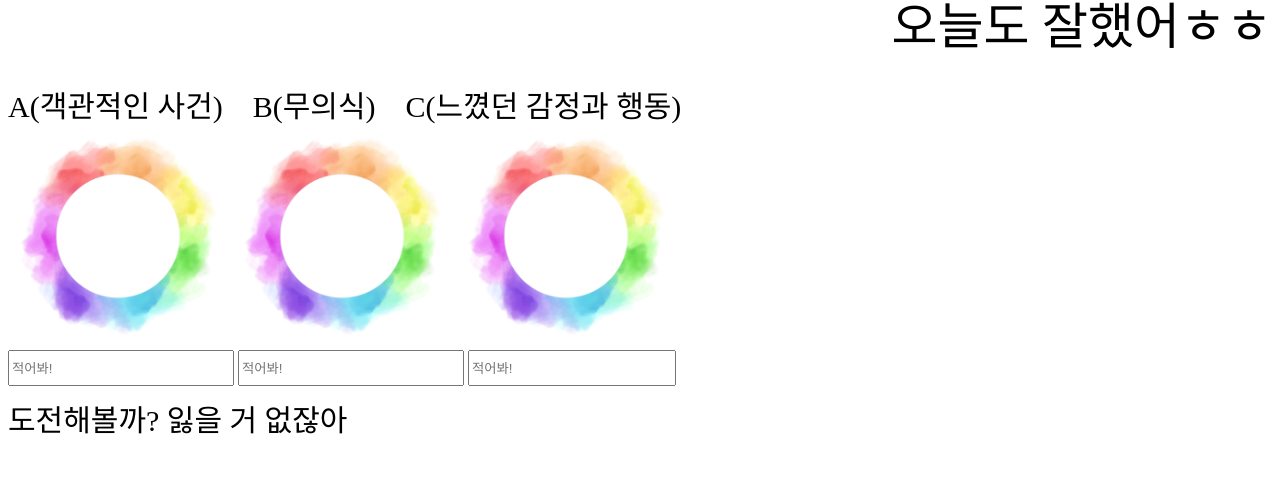
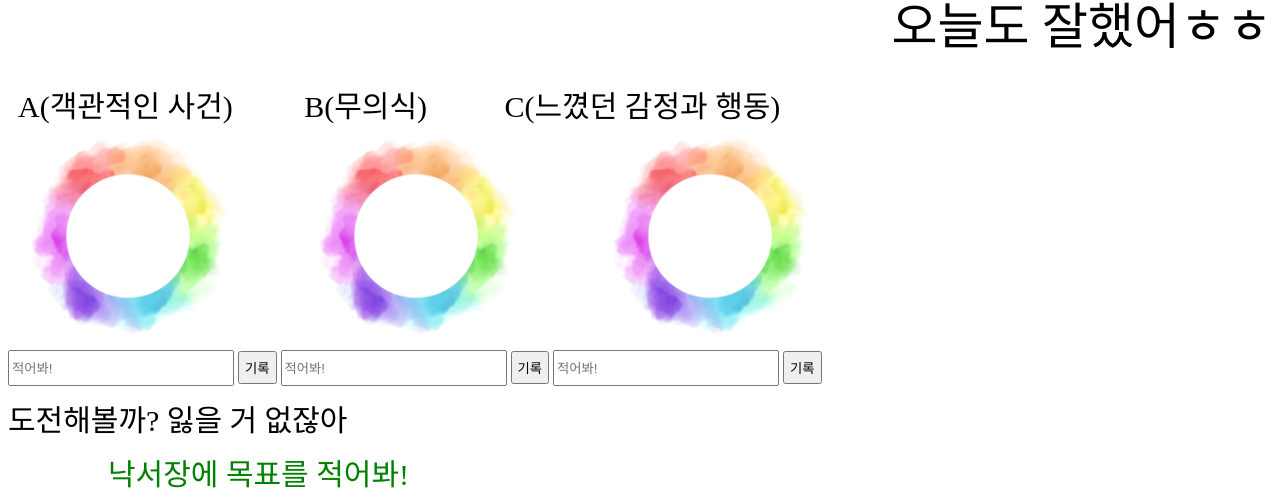
Before and after one commit to owlbbame/myself, a plain HTML site: page 변화의 첫걸음.html in a window 1280 px wide. Shown: the part 195-696 px from the top of the page. Drawn offline with Linux system fonts and the light colour scheme; files whose address does not match are found by name.

Commit message:
Add files via upload

```diff
--- a/canvas2.js
+++ b/canvas2.js
@@ -22,9 +22,9 @@
             currentRect.coordinates.push([x, y]);
             drawTools.clear();
             drawTools.execute(rects);
-            if (currentRect.type === 'stroke') drawTools.stroke(currentRect.coordinates, 'rgba(255, 255, 0, .3)', currentRect.lineWidth);
+            if (currentRect.type === 'stroke') drawTools.stroke(currentRect.coordinates, 'yellow', currentRect.lineWidth);
             if (currentRect.type === 'eraser') drawTools.eraser(currentRect.coordinates, currentRect.lineWidth);
-            if (currentRect.type === 'square') drawTools.square(currentRect.coordinates, 'rgba(255, 255, 0, .3)');
+            if (currentRect.type === 'square') drawTools.square(currentRect.coordinates, 'yellow');
           }
         });
         document.getElementById('canvas').addEventListener('mouseup', () => {
--- a/변화의 첫걸음.css
+++ b/변화의 첫걸음.css
@@ -1,3 +1,50 @@
 .absimg{
   position:relative;
 }
+h1{
+  text-align:center;
+  font-size:65px;
+}
+
+#contents{
+  font-size:30px;
+}
+
+#inputbox{
+  height:30px;
+  width:200px;
+  padding-right:20px;
+  margin-bottom:10px;
+}
+
+#memo{
+font-size:30px;
+margin-bottom:10px;
+margin-top: 10px;
+margin-left: 100px;
+color:green;
+}
+
+#data{
+    font-size : 30px;
+    margin-left:50px;
+    padding-left:50px;
+}
+
+#addButton{
+  padding : 5px;
+}
+
+#first{
+  margin-right:0px;
+  margin-left: 10px;
+}
+
+#second{
+    margin-left: 64px;
+    margin-right:0px;
+}
+#third{
+  margin-left:70px;
+  margin-right:0px;
+}
--- a/변화의 첫걸음.html
+++ b/변화의 첫걸음.html
@@ -8,27 +8,33 @@
 </head>
 
 <body>
-  <h1 style="text-align:center; font-size:65px;">변화의 첫걸음</h1>
+  <h1>변화의 첫걸음</h1>
   <marquee behavior="alternate" scrollamount="5" style="font-size:50px; padding-bottom:20px;">
     오늘도 잘했어ㅎㅎ
   </marquee>
-  <div style="font-size:30px;">
-  </div>
-  <div style="font-size:30px;">
-    A(객관적인 사건)&emsp;B(무의식)&emsp;C(느꼈던 감정과 행동)
+  <div id="contents">
+      <span id="first">A(객관적인 사건)</span>
+      <span id="second">B(무의식)</span>
+      <span id="third">C(느꼈던 감정과 행동)</span>
   </div>
   <div>
-    <img src="C:\Users\로그인\Desktop\김민서\혼자 프로그래밍 자습\atom\변화의 첫걸음\무지개.jpg" style="width:220px;"></img>
-    <img src="C:\Users\로그인\Desktop\김민서\혼자 프로그래밍 자습\atom\변화의 첫걸음\무지개.jpg" style="width:220px;"></img>
-    <img src="C:\Users\로그인\Desktop\김민서\혼자 프로그래밍 자습\atom\변화의 첫걸음\무지개.jpg" style="width:220px;"></img>
+    <img id="first" src="C:\Users\로그인\Desktop\김민서\혼자 프로그래밍 자습\atom\변화의 첫걸음\무지개.jpg" style="width:220px; "></img>
+    <img id="second" src="C:\Users\로그인\Desktop\김민서\혼자 프로그래밍 자습\atom\변화의 첫걸음\무지개.jpg" style="width:220px;"></img>
+    <img id="third" src="C:\Users\로그인\Desktop\김민서\혼자 프로그래밍 자습\atom\변화의 첫걸음\무지개.jpg" style="width:220px;"></img>
     <div>
-      <input type="text" placeholder="적어봐!" style="height:30px; width:200px;padding-right:20px;">
-      <input type="text" placeholder="적어봐!" style="height:30px; width:200px;padding-right:20px;">
-      <input type="text" placeholder="적어봐!" style="height:30px; width:200px;">
+      <input id="inputbox" type="text" placeholder="적어봐!" >
+      <button id="addButton" class="button">기록</button>
+      <input id="inputbox" type="text" placeholder="적어봐!" >
+      <button id="addButton" class="button">기록</button>
+      <input id="inputbox" type="text" placeholder="적어봐!" >
+      <button id="addButton" class="button">기록</button>
+      <span id=ToDoList></span>
+  </div>
+  <div id="contents" >
+    도전해볼까? 잃을 거 없잖아
+    <div id="memo">
+      낙서장에 목표를 적어봐!
     </div>
-  </div>
-  <div style="font-size:30px;margin-top:10px;">
-    도전해볼까? 잃을 거 없잖아
   </div>
   <div>
     <canvas id="canvas" width="500" height="500"></canvas>
@@ -36,7 +42,9 @@
       <img id="source" src="그래프.jpg" width="500" height="500">
     </div>
   </div>
+
   <script type="text/javascript" src="canvas.js">
   </script>
 </body>
+
 </html>
```
Also changed, not shown: main.js (added, +21 -0 lines), 변화의 첫걸음.js (added, +16 -0 lines), 1 other file.
